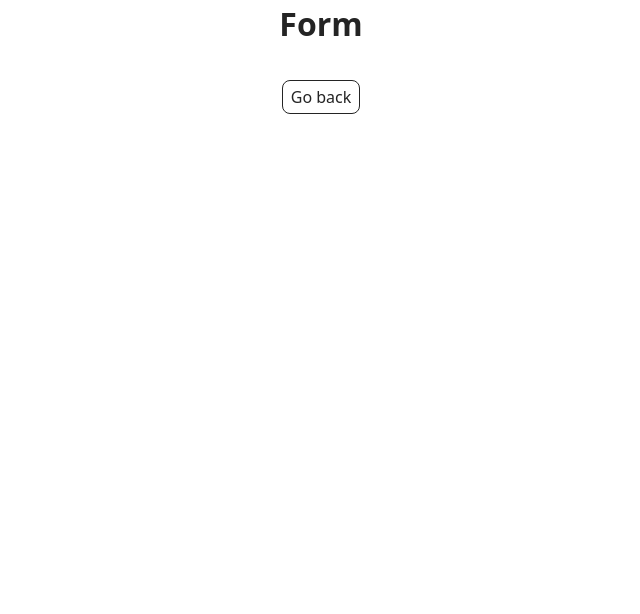
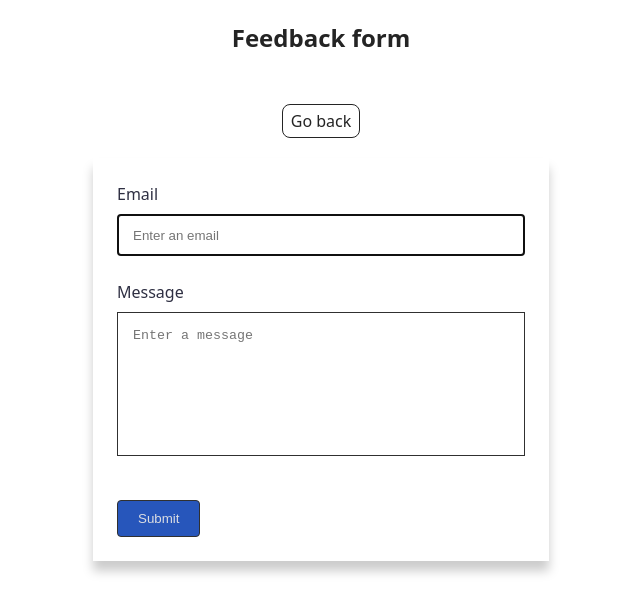
Before and after one commit to tymoshenkorv/goit-advancedjs-hw-01, a website built with Vite: page src/2-form.html in a window 1280 px wide. Shown: the whole page, without its empty margins (319-959 px from the left). Built offline with nearby package versions, Linux system fonts and the light colour scheme.

Commit message:
Add code for task2

```diff
--- a/src/2-form.html
+++ b/src/2-form.html
@@ -1,5 +1,6 @@
 <!doctype html>
 <html lang="en">
+
 <head>
   <meta charset="UTF-8" />
   <meta http-equiv="X-UA-Compatible" content="IE=edge" />
@@ -7,13 +8,35 @@
   <title>Form</title>
   <link rel="stylesheet" href="./css/styles.css" />
 </head>
+
 <body>
+  <header class="header">
+    <div class="container">
+      <nav class="nav">
+        <div class="gallery-header">
+          <h1 class="main-title">Feedback form</h1>
+          <load src="./partials/back-link.html" />
+        </div>
+      </nav>
+    </div>
+  </header>
+
   <main>
     <div class="container">
-        <h1 class="main-title">Form</h1>
-        <load src="./partials/back-link.html" />
+      <form class="feedback-form" autocomplete="off">
+        <label class="label">
+          Email
+          <input class="feedback-form-input" placeholder="Enter an email" type="email" name="email" autofocus />
+        </label>
+        <label class="label">
+          Message
+          <textarea class="feedback-form-message" name="message" placeholder="Enter a message" rows="8"></textarea>
+        </label>
+        <button class="feedback-form-submit" type="submit">Submit</button>
+      </form>
     </div>
   </main>
   <script src="./js/2-form.js"></script>
 </body>
+
 </html>
--- /dev/null
+++ b/src/css/feadback.css
@@ -0,0 +1,51 @@
+@import url('./reset.css');
+
+.feedback-form {
+  display: flex;
+  flex-direction: column;
+  width: 408px;
+
+  padding: 24px;
+  margin: 0 auto;
+  box-shadow: 0 10px 10px 0 #cccccc;
+}
+
+.label {
+  display: flex;
+  flex-direction: column;
+  gap: 8px;
+  font-size: 16px;
+  font-weight: 500;
+  line-height: 1.5;
+  color: #2e2f42;
+  margin-bottom: 24px;
+}
+.feedback-form-input {
+  height: 40px;
+  padding: 0 15px;
+  border: 1px solid #303030;
+}
+
+.feedback-form-message {
+  height: 112px;
+  padding: 15px;
+  border: 1px solid #303030;
+  margin-bottom: 20px;
+  resize: none;
+}
+
+.feedback-form-submit {
+  padding: 10px 20px;
+  background-color: rgb(39, 86, 187);
+  color: #dbdde2;
+  border: 1px solid #303030;
+  border-radius: 4px;
+  cursor: pointer;
+  align-self: start;
+  transition: transform 250ms linear;
+}
+
+.feedback-form-submit:hover,
+.feedback-form-submit:focus {
+  transform: scale(1.05);
+}
--- a/src/css/header.css
+++ b/src/css/header.css
@@ -1,5 +1,13 @@
 .header {
   padding: 20px 0;
+}
+.gallery-header {
+  display: flex;
+  flex-direction: column;
+  align-items: center;
+  width: 100%;
+  text-align: center;
+  gap: 16px;
 }
 .nav {
   display: flex;
@@ -20,6 +28,7 @@
 .nav-link {
   position: relative;
   display: block;
+  font-size: 20px;
   font-weight: 500;
   letter-spacing: 0.02em;
   transition: 200ms ease-in;
--- a/src/css/styles.css
+++ b/src/css/styles.css
@@ -15,3 +15,4 @@
 @import url('./badges.css');
 @import url('./back-link.css');
 @import url('./gallery.css');
+@import url('./feadback.css');
--- a/src/js/2-form.js
+++ b/src/js/2-form.js
@@ -1 +1,71 @@
 console.log('Form');
+let formData = {
+  email: '',
+  message: '',
+};
+
+const refs = {
+  feedbackForm: document.querySelector('.feedback-form'),
+};
+
+console.log(refs);
+
+const onFeedbackFormFieldInput = ({ target: formFieldEl }) => {
+  try {
+    console.log(formFieldEl);
+    console.log('input event');
+    const formFieldName = formFieldEl.name;
+    const formFieldValue = formFieldEl.value;
+    formData[formFieldName] = formFieldValue;
+    console.log(formData);
+    localStorage.setItem('feedback-form-state', JSON.stringify(formData));
+  } catch (err) {
+    console.log(err);
+  }
+};
+refs.feedbackForm.addEventListener('input', onFeedbackFormFieldInput);
+
+const fillFeedbackFormFields = () => {
+  try {
+    const formDataFromLS = JSON.parse(
+      localStorage.getItem('feedback-form-state')
+    );
+    if (formDataFromLS === null) {
+      return;
+    }
+
+    console.log(formDataFromLS);
+    formData = formDataFromLS;
+
+    const formDataFromLSKeys = Object.keys(formDataFromLS);
+    console.log(formDataFromLSKeys);
+    console.dir(refs.feedbackForm);
+    console.log(refs.feedbackForm.elements);
+
+    formDataFromLSKeys.forEach(key => {
+      refs.feedbackForm.elements[key].value = formDataFromLS[key];
+    });
+  } catch (err) {
+    console.log(err);
+  }
+};
+fillFeedbackFormFields();
+
+const onFeedbackFormSubmit = event => {
+  event.preventDefault();
+  console.log('submit event');
+  const formDataValues = Object.values(formData);
+
+  if (formDataValues.includes('')) {
+    alert('Please fill all the fields!');
+    return;
+  }
+  console.log(formData);
+  localStorage.removeItem('feedback-form-state');
+  refs.feedbackForm.reset();
+  formData = {
+    email: '',
+    message: '',
+  };
+};
+refs.feedbackForm.addEventListener('submit', onFeedbackFormSubmit);
```
Also changed, not shown: src/1-gallery.html (+11 -2 lines), src/index.html (+5 -2 lines), src/js/1-gallery.js (+0 -13 lines). Lines whose indentation alone changed are shown as unchanged.
